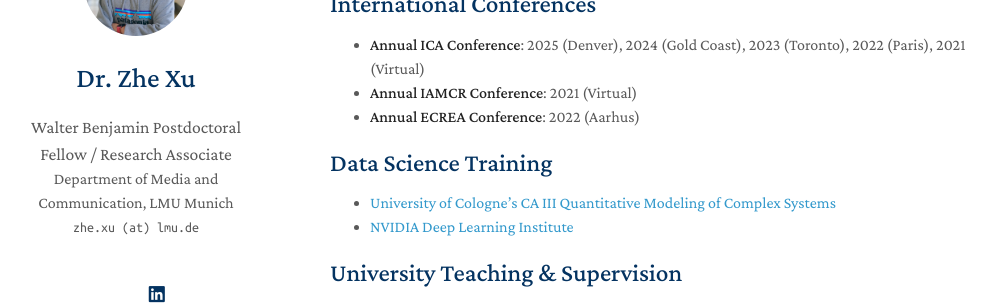
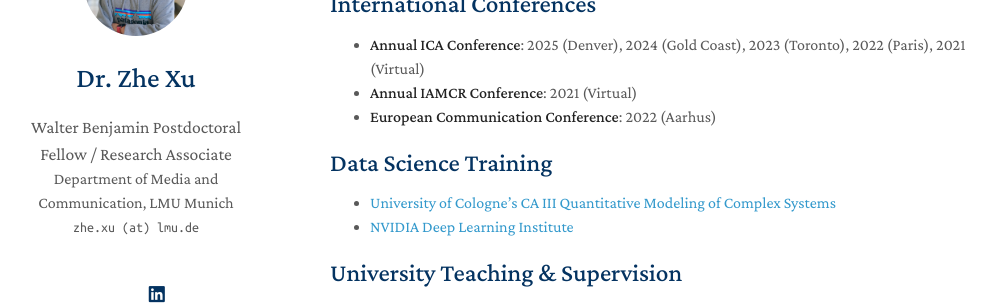
Before and after one commit to zhexuphd/home, a Jekyll site: the page built from index.md, in a window 1280 px wide and 900 px high, scrolled down 996 px. Shown: the part 152-457 px from the top of the window, without its empty margins (140-1136 px from the left). Built offline with Jekyll 4.4.1, drawn with Linux system fonts in a browser that asks for light colours; a style sheet for code colours, icons or effects is not loaded; our own code applies the rules of GitHub Pages for plain Markdown files.

Commit message:
Update index.md

```diff
--- a/index.md
+++ b/index.md
@@ -18,7 +18,7 @@ When I’m not immersed in academia, you’ll likely find me hiking, mountaineer
 
 - **Annual ICA Conference**: 2025 (Denver), 2024 (Gold Coast), 2023 (Toronto), 2022 (Paris), 2021 (Virtual)
 - **Annual IAMCR Conference**: 2021 (Virtual)
-- **Annual ECREA Conference**: 2022 (Aarhus)
+- **European Communication Conference**: 2022 (Aarhus)
 
 ## Data Science Training
 
```
